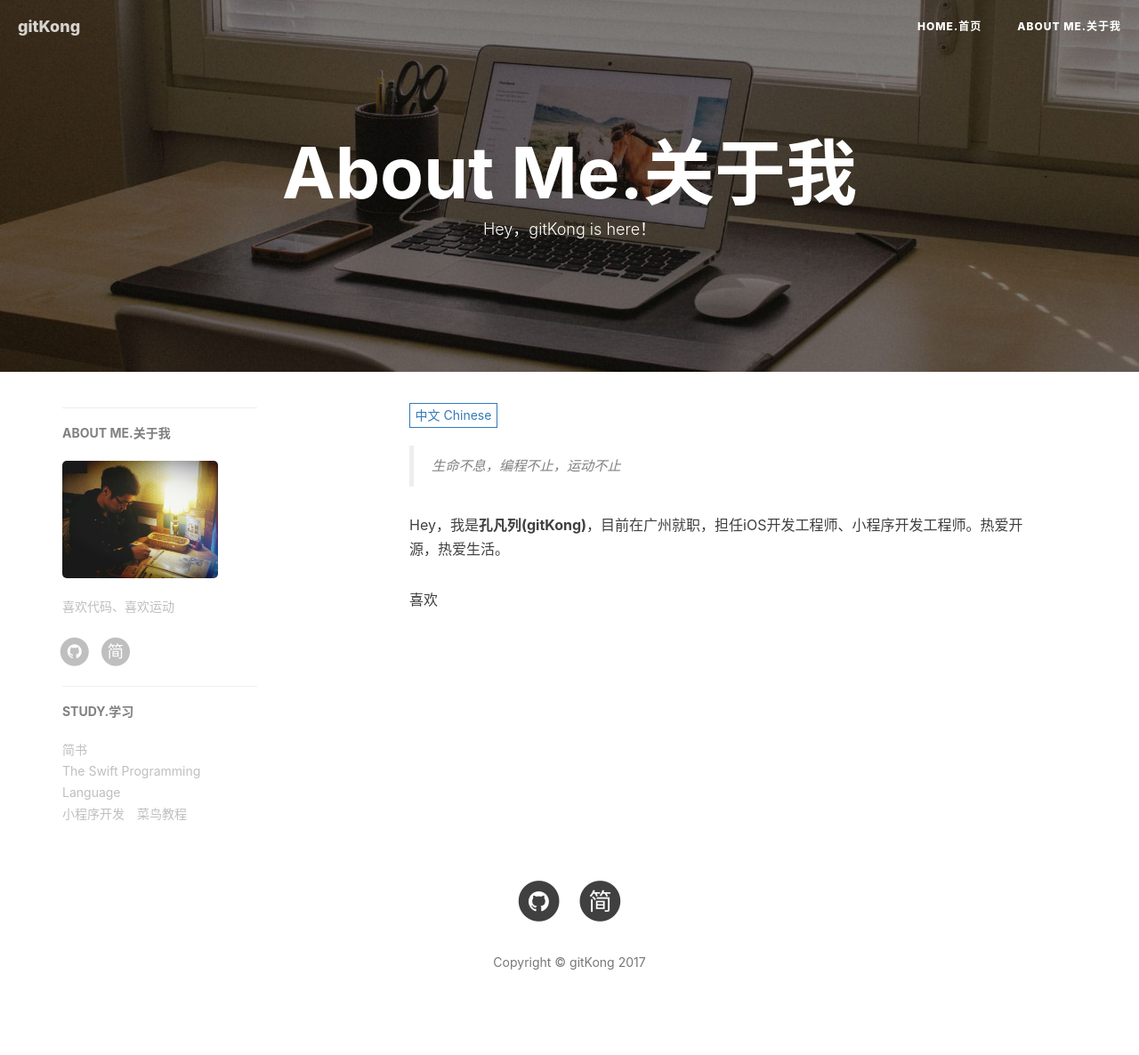
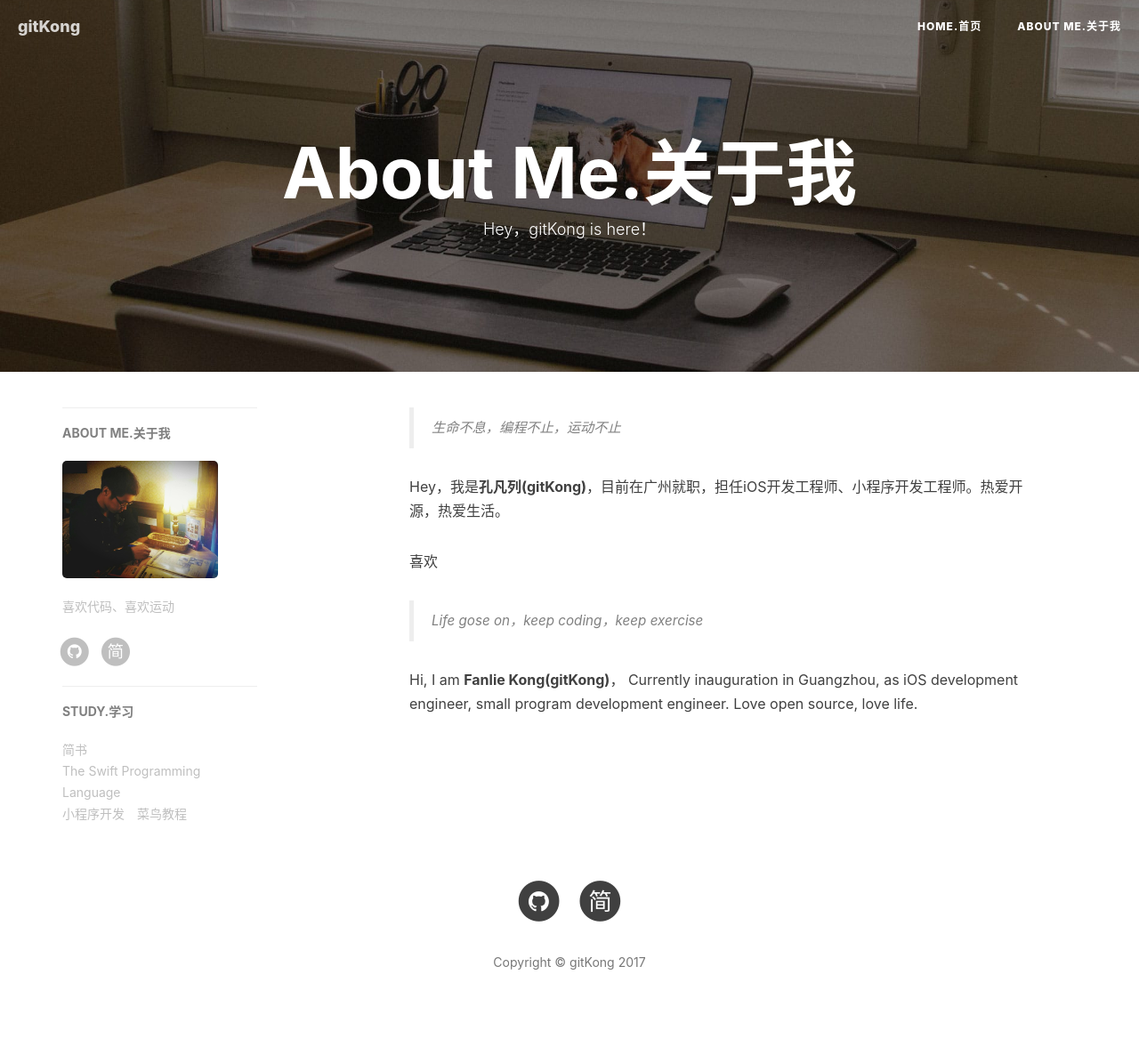
Before and after one commit to gitkong/gitkong.github.io, a Jekyll site: the page built from about/about.html, in a window 1280 px wide. Shown: the whole page at 89% size. Built offline with Jekyll 4.4.1, drawn with Linux system fonts in a browser that asks for light colours; nearby versions of some CDN libraries; comment, search, counter and statistics services are not loaded.

Commit message:
Update about.html

```diff
--- a/about/about.html
+++ b/about/about.html
@@ -5,11 +5,11 @@
 header-img: "img/home-bg-o.jpg"
 ---
 
-<!-- Language Selector -->
-<select class="sel-lang" onchange= "onLanChange(this.options[this.options.selectedIndex].value)">
+<!-- Language Selector 去掉英文版-->
+<!-- <select class="sel-lang" onchange= "onLanChange(this.options[this.options.selectedIndex].value)">
     <option value="0" selected> 中文 Chinese </option>
     <option value="1"> 英文 English </option>
-</select>
+</select> -->
 
 <!-- Chinese Version -->
 <div class="zh post-container">
```
